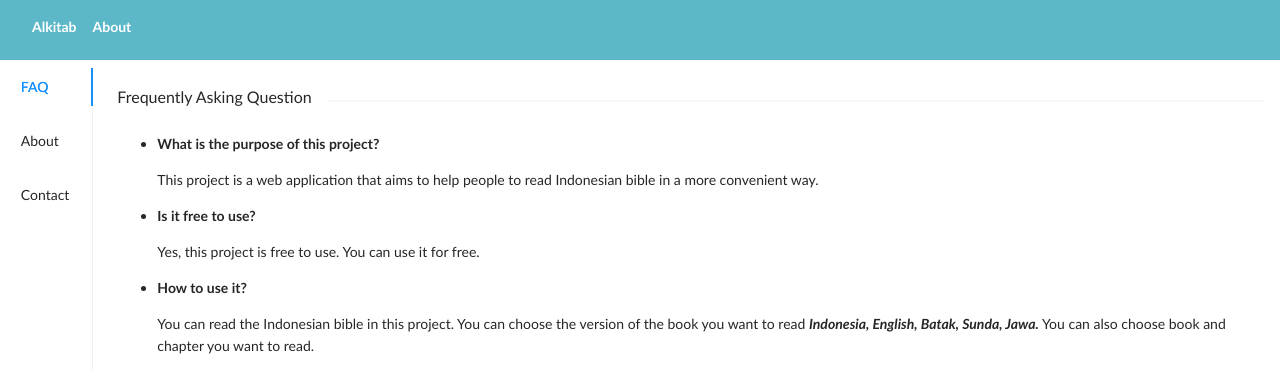
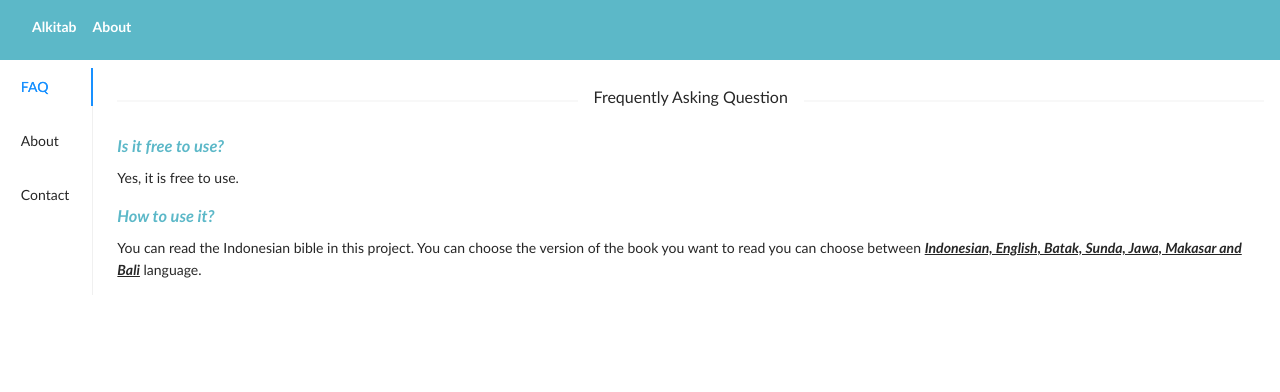
Before and after one commit to ericksih/alkitab, a React (Create React App) app: page /about in a window 1280 px wide. Shown: the top 392 px of the page. Built offline with nearby package versions, Linux system fonts and the light colour scheme.

Commit message:
about css

```diff
--- a/src/App.css
+++ b/src/App.css
@@ -127,8 +127,30 @@ padding: 5px;
     color: #000;
     text-align: center;
 }
+/* End Home */
 
-/* End Home */
+/* About */
+.contact-us a {
+    margin-left: 0.5rem;
+    color: #000;
+    font-weight: 900;
+}
+
+.faq-about h3 {
+    font-weight: bold;
+    font-style: italic;
+    color: rgb(92, 184, 200)
+}
+
+.faq-about ul {
+    list-style: none;
+    padding: 0;
+}
+
+.faq-about li {
+    margin-bottom: 10px;
+}
+/* End About */
 
 
 @media screen and (max-width: 1150px) {
--- a/src/pages/About.js
+++ b/src/pages/About.js
@@ -1,5 +1,11 @@
 import React from 'react';
 import { Divider, Tabs } from 'antd';
+import {
+  WhatsAppOutlined,
+  GithubOutlined,
+  MailFilled,
+  TwitterCircleFilled,
+} from '@ant-design/icons';
 
 const { TabPane } = Tabs;
 
@@ -13,67 +19,113 @@ const About = () => {
       }}
     >
       <TabPane tab='FAQ' key='1'>
-        <Divider orientation='left' orientationMargin='0'>
+        <Divider>
           <h4> Frequently Asking Question</h4>
         </Divider>
+        <div className='faq-about'>
           <ul>
             <li>
+              <h3>Is it free to use?</h3>
+              <p>Yes, it is free to use.</p>
+            </li>
+            <li>
+              <h3>How to use it?</h3>
               <p>
-              <strong>What is the purpose of this project?</strong>
+                You can read the Indonesian bible in this project. You can
+                choose the version of the book you want to read you can choose
+                between{' '}
+                <em>
+                  <strong>
+                    <u>
+                      Indonesian, English, Batak, Sunda, Jawa, Makasar and Bali
+                    </u>
+                  </strong>
+                </em>{' '}
+                language.
               </p>
+            </li>
+          </ul>
+        </div>
+      </TabPane>
+      <TabPane tab='About' key='2'>
+        <Divider>
+          <h4>About</h4>
+        </Divider>
+
+        <div className='faq-about'>
+          <ul>
+            <li>
+              <h3>What is the purpose of this project?</h3>
               <p>
-              This project is a web application that aims to help people to read
-              Indonesian bible in a more convenient way.
+                This project is a web application that allows users to Read
+                Bibel and learn about the bible. The application is built using
+                ReactJS and Ant Design. The application is designed to be easy
+                to use and easy to learn.
               </p>
             </li>
             <li>
+              <h3>Who is behind this project?</h3>
               <p>
-              <strong>Is it free to use?</strong>
-            </p>
-            <p>Yes, this project is free to use. You can use it for free.</p>
-          </li>
-          <li>
-            <p>
-              <strong>How to use it?</strong>
-            </p>
-            <p>
-              You can read the Indonesian bible in this project. You can choose
-              the version of the book you want to read{' '}
-              <em>
-                <strong>Indonesia, English, Batak, Sunda, Jawa.</strong>
-              </em>{' '}
-              You can also choose book and chapter you want to read.
+                This project free API from{' '}
+                <a
+                  href='https://bible.sonnylab.com/'
+                  target='_blank'
+                  rel='noopener noreferrer'
+                >
+                  Bible API
+                </a>{' '}
+                and is built by{' '}
+                <a
+                  href='https://github.com/sonnylazuardi'
+                  target='_blank'
+                  rel='noopener noreferrer'
+                >
+                  sonnylazuardi.
+                </a>
+                <strong> Thank you, God bless you! </strong>
               </p>
             </li>
           </ul>
+        </div>
       </TabPane>
-      <TabPane tab='About' key='2'>
-        <Divider orientation='left' orientationMargin='0'>
-          <h4>About</h4>
+      <TabPane tab='Contact' key='3'>
+        <Divider>
+          <h4> Contact</h4>
         </Divider>
+
+        <div className='contact-us'>
           <p>
-          Here{' '}
+            <WhatsAppOutlined />
             <a
-            href='https://github.com/sonnylazuardi/alkitab-api'
+              href='https://wa.me/628118750400'
               target='_blank'
               rel='noopener noreferrer'
             >
-            API{' '}
+              WhatsApp
             </a>
-          for this project i use.
           </p>
 
-        <p>Thanks for people who create this API, God bless you!</p>
-      </TabPane>
-      <TabPane tab='Contact' key='3'>
-        <Divider orientation='left' orientationMargin='0'>
-          <h4> Contact</h4>
-        </Divider>
           <p>
-          Lorem ipsum dolor sit amet consectetur adipisicing elit. Ut optio
-          omnis praesentium sequi at veniam repellendus pariatur asperiores.
-          Accusamus totam nobis harum! Neque, numquam sunt!
+            <MailFilled />
+            <a
+              href='mailto:wbs@bpjs-kesehatan.go.id'
+              target='_blank'
+              rel='noopener noreferrer'
+            >
+              Email
+            </a>
           </p>
+
+          <p>
+            <GithubOutlined />
+            <a href='#!'>Github</a>
+          </p>
+
+          <p>
+            <TwitterCircleFilled />
+            <a href='#!'>Twitter </a>
+          </p>
+        </div>
       </TabPane>
     </Tabs>
   );
--- a/src/pages/Home.js
+++ b/src/pages/Home.js
@@ -30,6 +30,8 @@ const Home = () => {
             <Option value='toba'>Batak</Option>
             <Option value='sunda'>Sunda</Option>
             <Option value='jawa'>Jawa</Option>
+            <Option value='makasar'>Makasar</Option>
+            <Option value='bali'>Bali</Option>
           </Select>
         }
       >
```
Lines whose indentation alone changed are shown as unchanged.
